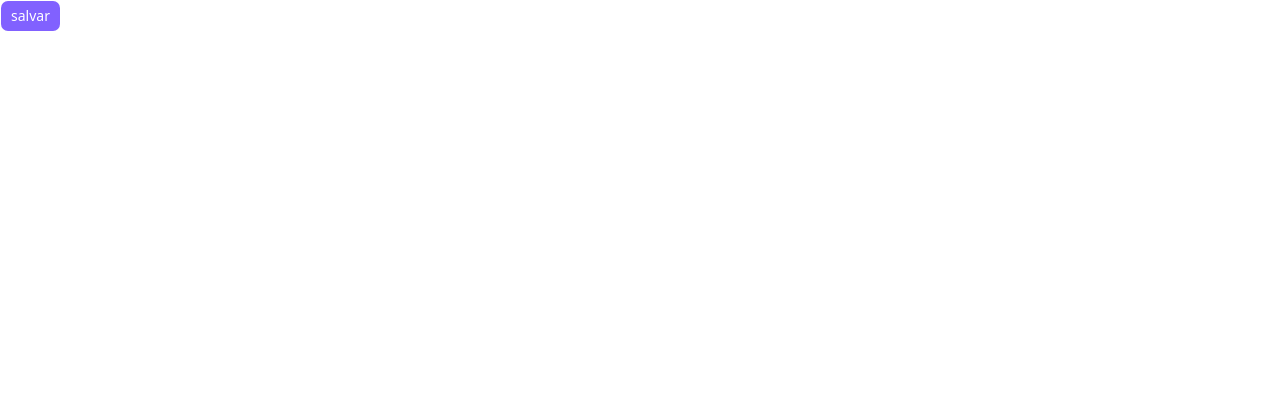
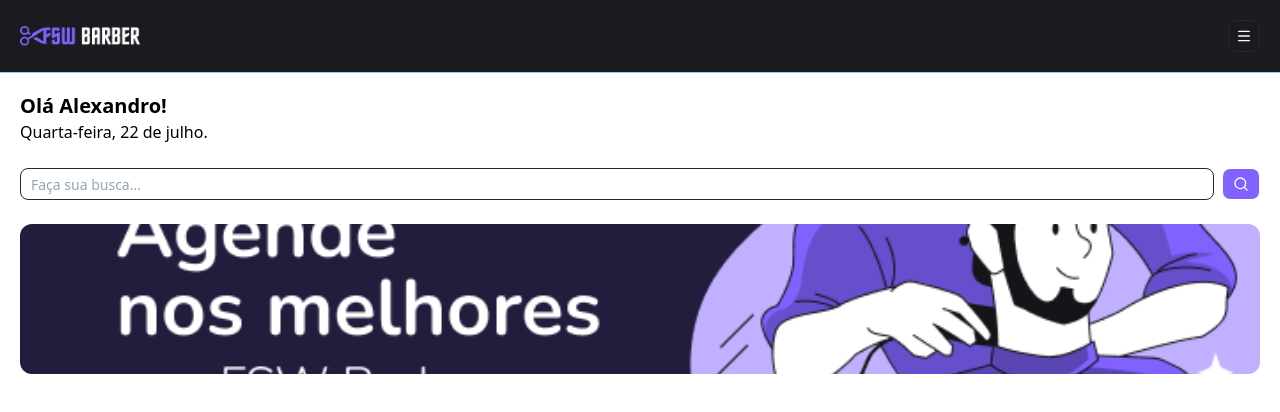
Before and after one commit to alexandroleite/cursobarbershop, a Next.js app: page / in a window 1280 px wide. Shown: the top 412 px of the page. Built offline with nearby package versions, Linux system fonts and the light colour scheme.

Commit message:
feat: header components and banner

```diff
--- /dev/null
+++ b/src/app/_components/header.tsx
@@ -0,0 +1,19 @@
+import Image from "next/image"
+import { Card, CardContent } from "./ui/card"
+import { Button } from "./ui/button"
+import { MenuIcon } from "lucide-react"
+
+const Header = () => {
+  return (
+    <Card className="rounded-none">
+      <CardContent className="flex flex-row items-center justify-between p-5">
+        <Image alt="fsw Barber" src="/logo.png" height={18} width={120} />
+        <Button size="icon" variant="outline">
+          <MenuIcon />
+        </Button>
+      </CardContent>
+    </Card>
+  )
+}
+
+export default Header
--- /dev/null
+++ b/src/app/_components/ui/card.tsx
@@ -0,0 +1,103 @@
+import * as React from "react"
+
+import { cn } from "@/app/_lib/utils"
+
+function Card({
+  className,
+  size = "default",
+  ...props
+}: React.ComponentProps<"div"> & { size?: "default" | "sm" }) {
+  return (
+    <div
+      data-slot="card"
+      data-size={size}
+      className={cn(
+        "group/card gap-(--card-spacing) py-(--card-spacing) ring-foreground/10 has-data-[slot=card-footer]:pb-0 data-[size=sm]:has-data-[slot=card-footer]:pb-0 *:[img:first-child]:rounded-t-xl *:[img:last-child]:rounded-b-xl flex flex-col overflow-hidden rounded-xl bg-card text-sm text-card-foreground ring-1 [--card-spacing:--spacing(4)] has-[>img:first-child]:pt-0 data-[size=sm]:[--card-spacing:--spacing(3)]",
+        className,
+      )}
+      {...props}
+    />
+  )
+}
+
+function CardHeader({ className, ...props }: React.ComponentProps<"div">) {
+  return (
+    <div
+      data-slot="card-header"
+      className={cn(
+        "group/card-header @container/card-header px-(--card-spacing) has-data-[slot=card-action]:grid-cols-[1fr_auto] has-data-[slot=card-description]:grid-rows-[auto_auto] [.border-b]:pb-(--card-spacing) grid auto-rows-min items-start gap-1 rounded-t-xl",
+        className,
+      )}
+      {...props}
+    />
+  )
+}
+
+function CardTitle({ className, ...props }: React.ComponentProps<"div">) {
+  return (
+    <div
+      data-slot="card-title"
+      className={cn(
+        "text-base font-medium leading-snug group-data-[size=sm]/card:text-sm",
+        className,
+      )}
+      {...props}
+    />
+  )
+}
+
+function CardDescription({ className, ...props }: React.ComponentProps<"div">) {
+  return (
+    <div
+      data-slot="card-description"
+      className={cn("text-sm text-muted-foreground", className)}
+      {...props}
+    />
+  )
+}
+
+function CardAction({ className, ...props }: React.ComponentProps<"div">) {
+  return (
+    <div
+      data-slot="card-action"
+      className={cn(
+        "col-start-2 row-span-2 row-start-1 self-start justify-self-end",
+        className,
+      )}
+      {...props}
+    />
+  )
+}
+
+function CardContent({ className, ...props }: React.ComponentProps<"div">) {
+  return (
+    <div
+      data-slot="card-content"
+      className={cn("px-(--card-spacing)", className)}
+      {...props}
+    />
+  )
+}
+
+function CardFooter({ className, ...props }: React.ComponentProps<"div">) {
+  return (
+    <div
+      data-slot="card-footer"
+      className={cn(
+        "p-(--card-spacing) flex items-center rounded-b-xl border-t bg-muted/50",
+        className,
+      )}
+      {...props}
+    />
+  )
+}
+
+export {
+  Card,
+  CardHeader,
+  CardFooter,
+  CardTitle,
+  CardAction,
+  CardDescription,
+  CardContent,
+}
--- /dev/null
+++ b/src/app/_components/ui/input.tsx
@@ -0,0 +1,20 @@
+import * as React from "react"
+import { Input as InputPrimitive } from "@base-ui/react/input"
+
+import { cn } from "@/app/_lib/utils"
+
+function Input({ className, type, ...props }: React.ComponentProps<"input">) {
+  return (
+    <InputPrimitive
+      type={type}
+      data-slot="input"
+      className={cn(
+        "focus-visible:ring-3 aria-invalid:border-destructive aria-invalid:ring-3 aria-invalid:ring-destructive/20 dark:aria-invalid:border-destructive/50 dark:aria-invalid:ring-destructive/40 h-8 w-full min-w-0 rounded-lg border border-input bg-transparent px-2.5 py-1 text-base outline-none transition-colors file:inline-flex file:h-6 file:border-0 file:bg-transparent file:text-sm file:font-medium file:text-foreground placeholder:text-muted-foreground focus-visible:border-ring focus-visible:ring-ring/50 disabled:pointer-events-none disabled:cursor-not-allowed disabled:bg-input/50 disabled:opacity-50 md:text-sm dark:bg-input/30 dark:disabled:bg-input/80",
+        className,
+      )}
+      {...props}
+    />
+  )
+}
+
+export { Input }
--- a/src/app/page.tsx
+++ b/src/app/page.tsx
@@ -1,9 +1,35 @@
+import { SearchIcon } from "lucide-react"
+import Header from "./_components/header"
 import { Button } from "./_components/ui/button"
+import { Input } from "./_components/ui/input"
+import Image from "next/image"
 
 export default function Home() {
   return (
     <div>
-      <Button> salvar</Button>
+      {/* header */}
+      <Header />
+
+      <div className="p-5">
+        <h2 className="text-xl font-bold">Olá Alexandro!</h2>
+        <p>Quarta-feira, 22 de julho.</p>
+
+        <div className="mt-6 flex items-center gap-2">
+          <Input placeholder="Faça sua busca..." />
+          <Button>
+            <SearchIcon />
+          </Button>
+        </div>
+
+        <div className="relative mt-6 h-[150px] w-full">
+          <Image
+            src="/banner-01.png"
+            fill
+            className="rounded-xl object-cover"
+            alt="Agende nos melhores com FSW Barber"
+          />
+        </div>
+      </div>
     </div>
   )
 }
```
Also changed, not shown: components.json, public/banner-01.png (added), public/logo.png (added).
